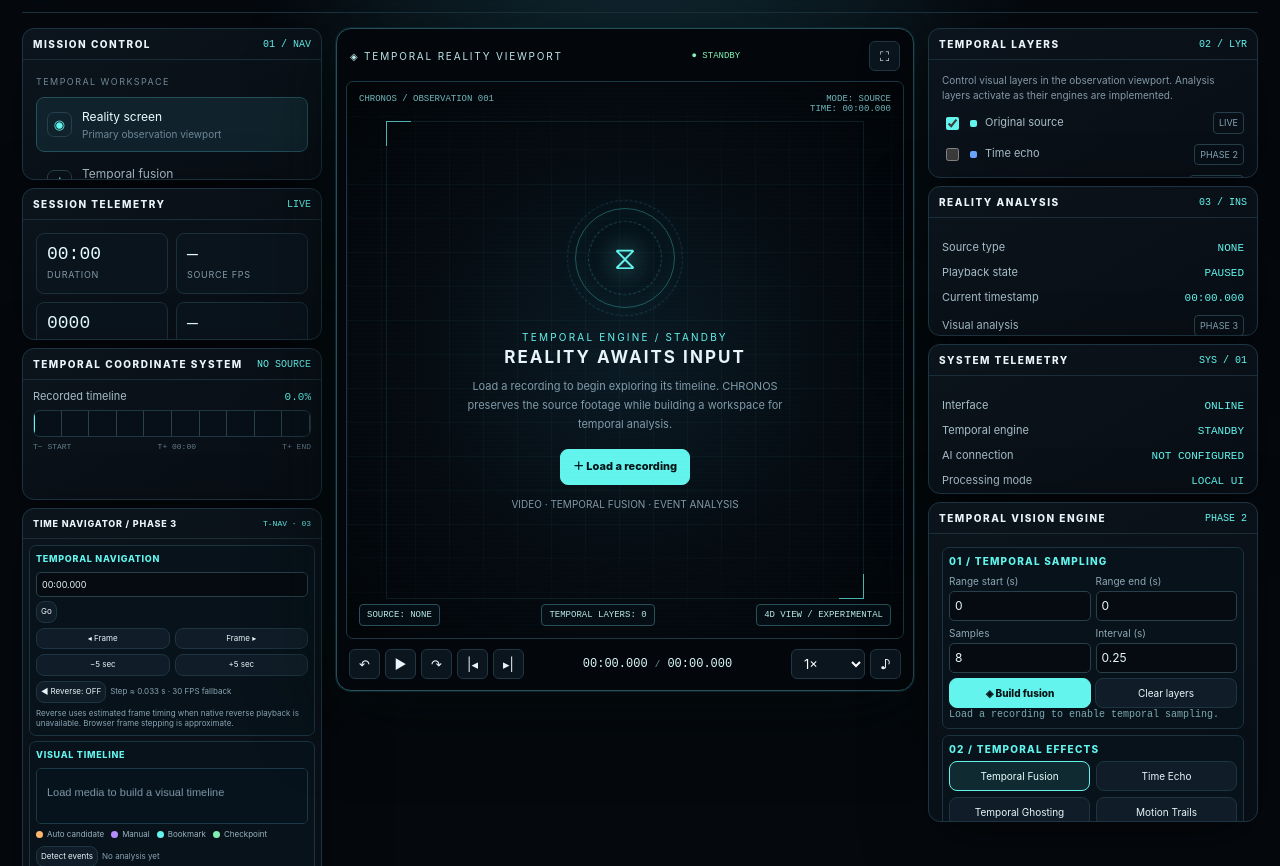
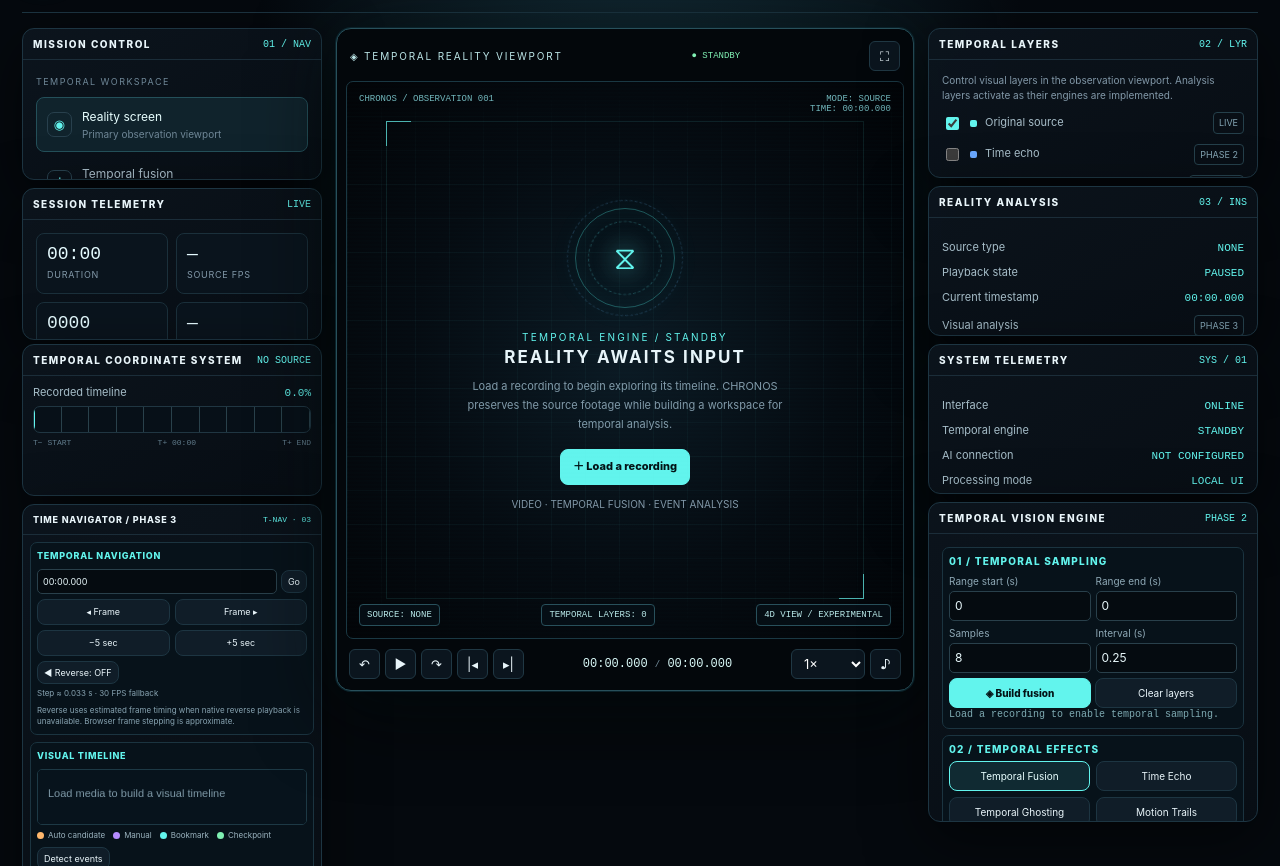
Before and after one commit to anuveytq-sys/CHRONOS-4D-IMAGING, a website: page index.html in a window 1280 px wide. Shown: the part 81-947 px from the top of the page. Drawn offline with Linux system fonts and the light colour scheme.

Commit message:
Improve Time Navigator placement and horizontal text readability

```diff
--- a/chronos-phase3.css
+++ b/chronos-phase3.css
@@ -113,3 +113,124 @@
   .chronos-phase3-panel .p3-row .btn,
   .chronos-phase3-panel .p3-grid .btn{font-size:7.5px!important;padding:4px 3px!important}
 }
+
+
+/* Layout correction: Time Navigator belongs under the Temporal Coordinate System. */
+.left-stack>.timeline-panel{
+  margin-top:-4px;
+  width:100%;
+  max-width:100%;
+  justify-self:stretch;
+}
+.left-stack>.chronos-phase3-panel{
+  width:100%;
+  max-width:100%;
+  min-width:0;
+  height:clamp(420px,52vh,540px)!important;
+  max-height:clamp(420px,52vh,540px)!important;
+  min-height:0;
+  margin-top:0;
+  overflow:hidden;
+}
+.left-stack>.chronos-phase3-panel>.p3-body{
+  display:block;
+  width:100%;
+  min-width:0;
+  max-width:100%;
+  height:100%;
+  overflow:auto!important;
+  overflow-x:auto!important;
+  overflow-y:auto!important;
+  padding:7px;
+  box-sizing:border-box;
+}
+.left-stack>.chronos-phase3-panel .p3-section{
+  display:block;
+  width:100%;
+  max-width:100%;
+  min-width:0;
+  box-sizing:border-box;
+  margin:0 0 7px;
+}
+.left-stack>.chronos-phase3-panel .p3-heading,
+.left-stack>.chronos-phase3-panel .p3-note,
+.left-stack>.chronos-phase3-panel label,
+.left-stack>.chronos-phase3-panel button,
+.left-stack>.chronos-phase3-panel input,
+.left-stack>.chronos-phase3-panel select{
+  writing-mode:horizontal-tb!important;
+  word-break:normal!important;
+  overflow-wrap:normal!important;
+  hyphens:none;
+}
+.left-stack>.chronos-phase3-panel .p3-note{
+  display:block;
+  width:100%;
+  max-width:100%;
+  white-space:normal;
+  line-height:1.45;
+}
+.left-stack>.chronos-phase3-panel .p3-row{
+  display:flex;
+  flex-wrap:wrap;
+  align-items:center;
+  width:100%;
+  max-width:100%;
+  min-width:0;
+}
+.left-stack>.chronos-phase3-panel .p3-row>*{min-width:0;max-width:100%}
+.left-stack>.chronos-phase3-panel .p3-row input[type=text]{
+  flex:1 1 145px;
+  width:auto;
+  min-width:0;
+}
+.left-stack>.chronos-phase3-panel .p3-row .btn{
+  flex:0 1 auto;
+  max-width:100%;
+  white-space:normal;
+  line-height:1.3;
+  padding:5px 6px!important;
+  font-size:9px!important;
+}
+.left-stack>.chronos-phase3-panel .p3-grid{
+  width:100%;
+  grid-template-columns:repeat(2,minmax(0,1fr));
+  align-items:stretch;
+}
+.left-stack>.chronos-phase3-panel .p3-grid .btn{
+  min-width:0;
+  width:100%;
+  max-width:100%;
+  white-space:normal;
+  word-break:normal!important;
+  overflow-wrap:normal!important;
+  font-size:9px!important;
+  line-height:1.3;
+  padding:6px 5px!important;
+}
+.left-stack>.chronos-phase3-panel .p3-legend{width:100%;gap:5px 8px}
+.left-stack>.chronos-phase3-panel .p3-legend span{white-space:normal;word-break:normal}
+.left-stack>.chronos-phase3-panel .p3-marker,
+.left-stack>.chronos-phase3-panel .p3-moment{min-width:0;max-width:100%}
+.left-stack>.chronos-phase3-panel .p3-preview,
+.left-stack>.chronos-phase3-panel #p3Timeline{max-width:100%}
+@media(max-width:720px){
+  .left-stack>.timeline-panel{margin-top:-4px}
+  .left-stack>.chronos-phase3-panel{
+    height:clamp(500px,70vh,640px)!important;
+    max-height:clamp(500px,70vh,640px)!important;
+  }
+  .left-stack>.chronos-phase3-panel .p3-body{padding:6px}
+  .left-stack>.chronos-phase3-panel .p3-note{font-size:9px}
+  .left-stack>.chronos-phase3-panel .p3-row .btn,
+  .left-stack>.chronos-phase3-panel .p3-grid .btn{font-size:9px!important;padding:5px 4px!important}
+}
+@media(max-width:460px){
+  .left-stack>.chronos-phase3-panel{
+    height:clamp(520px,72vh,660px)!important;
+    max-height:clamp(520px,72vh,660px)!important;
+  }
+  .left-stack>.chronos-phase3-panel .p3-section{padding:6px}
+  .left-stack>.chronos-phase3-panel .p3-grid{gap:4px}
+  .left-stack>.chronos-phase3-panel .p3-grid .btn{font-size:8px!important;padding:5px 3px!important}
+}
```
